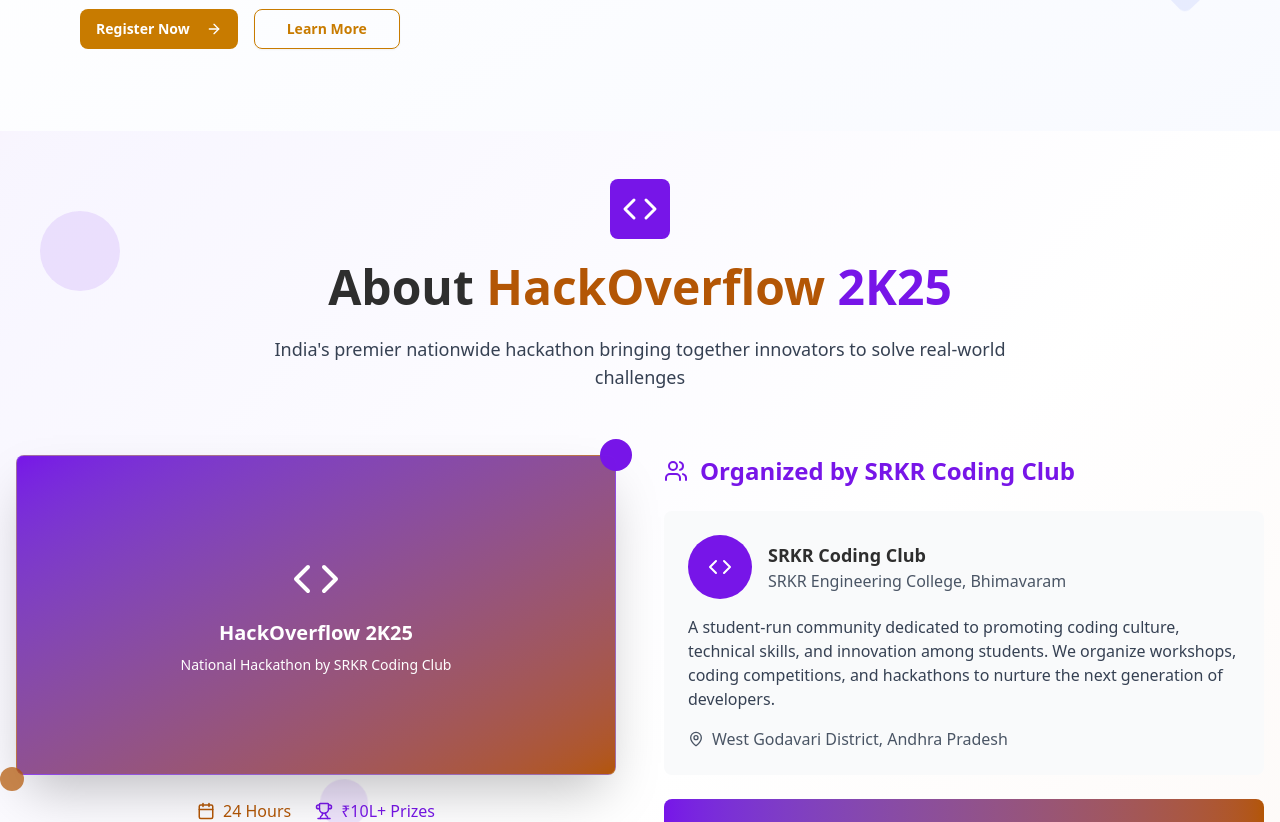
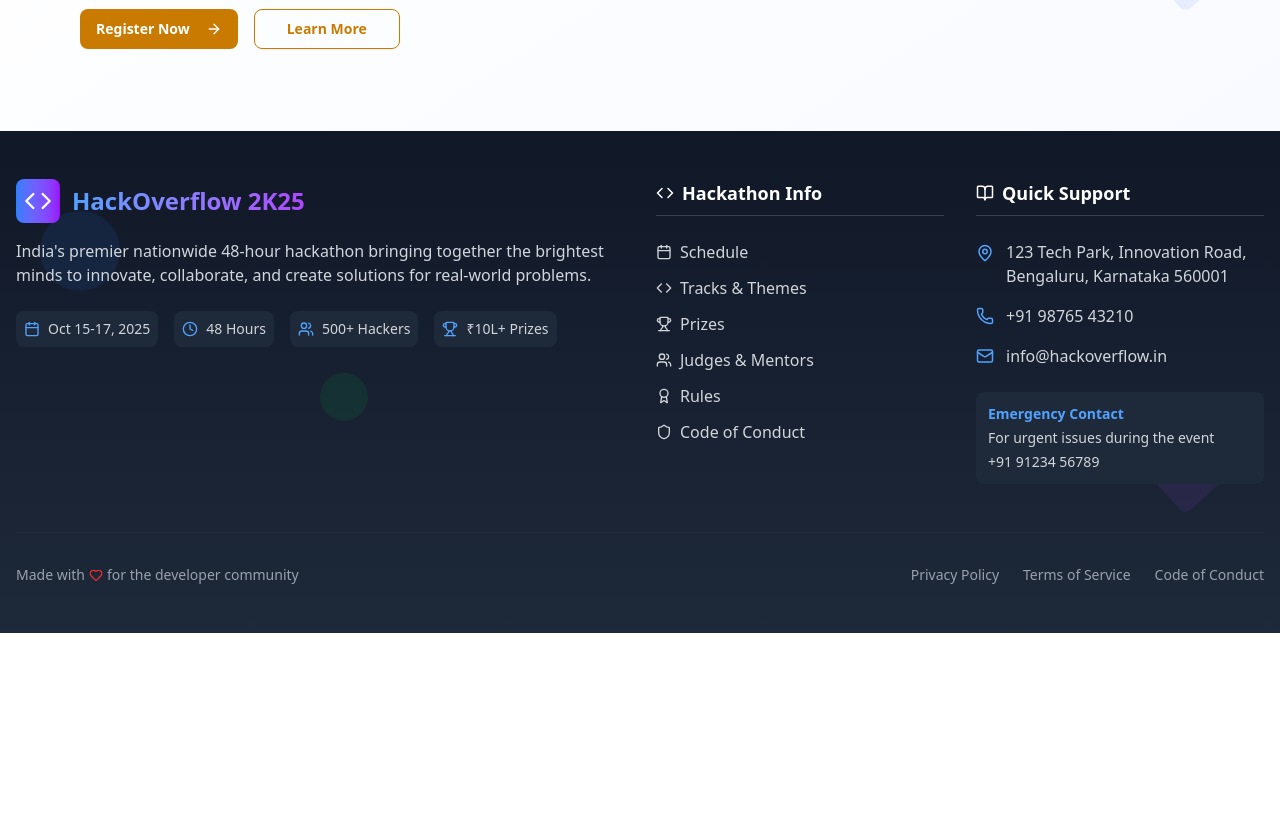
Before and after one commit to SRKRCC/HackOverflow-frontend, a React (Vite) app: page / in a window 1280 px wide. Shown: the part 669-1491 px from the top of the page. After the commit the page ends 1302 px from the top, so only its background shows below. Built offline with nearby package versions, Linux system fonts and the light colour scheme.

Commit message:
merge to dev 1 from hepsiba

```diff
--- a/src/App.tsx
+++ b/src/App.tsx
@@ -20,14 +20,14 @@
         <Route path="/" element={<HeroSection />} />
 
         <Route path="/login" element={<Login />} />
+        <Route path="/about" element={<About />} />
         <Route path="/register" element={<div>Register Page</div>} />
         <Route path="/schedule" element={<div>Schedule Page</div>} />
         <Route path="/teams" element={<div>Teams Page</div>} />
         <Route path="/prizes" element={<div>Prizes Page</div>} />
-        <Route path='/*' element={<Structure/>}  />
+        <Route path='/*' element={<Structure />} />
       </Routes>
-      <About/>
-<Footer/>
+      <Footer />
     </>
   )
 }
```
